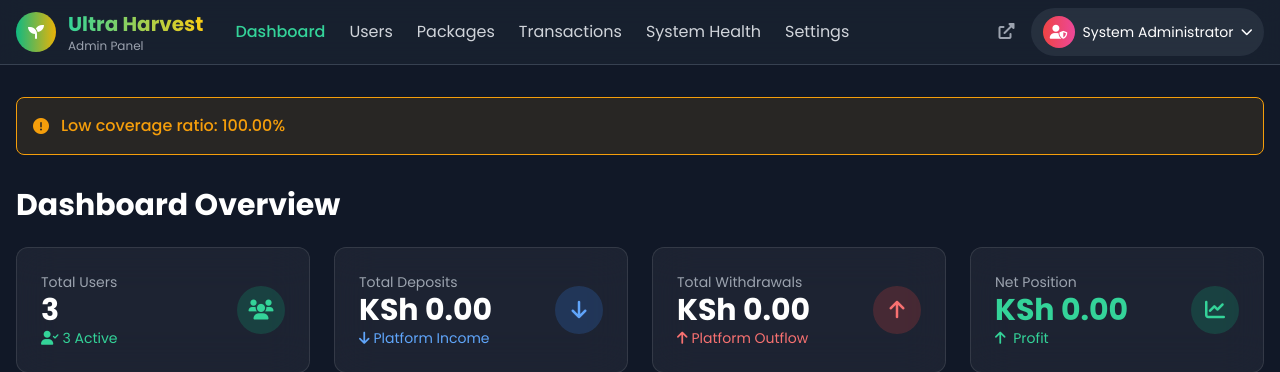
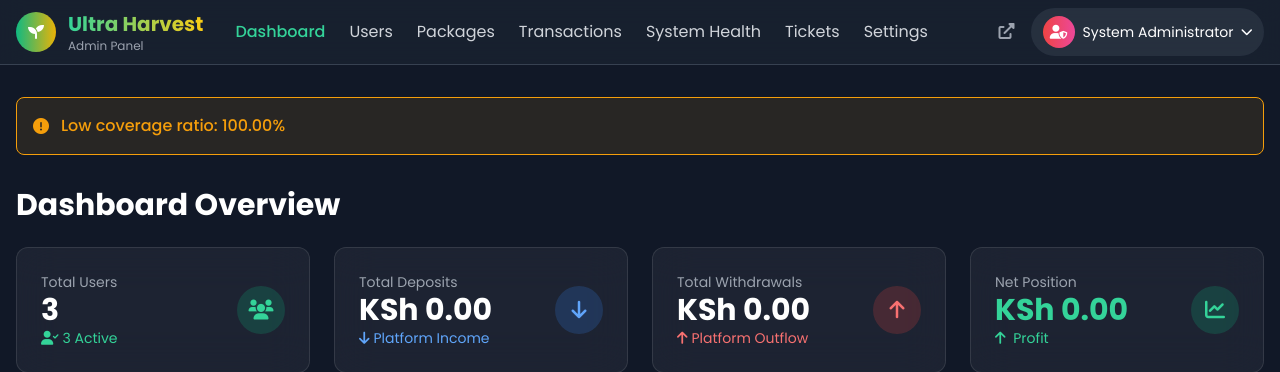
Before and after one commit to dennismwa/Ultra-Harvest, a PHP site: page /admin/ in a window 1280 px wide. Shown: the top 372 px of the page. Run offline with PHP 8.4, Linux system fonts and the light colour scheme; a user stored in the database is signed in; data comes from the database, SQL or seed files in the repository; some libraries are stand-ins or nearby versions.

Commit message:
Update index.php

```diff
--- a/admin/index.php
+++ b/admin/index.php
@@ -110,6 +110,7 @@ logSystemHealth();
                         <a href="/admin/packages.php" class="text-gray-300 hover:text-emerald-400 transition">Packages</a>
                         <a href="/admin/transactions.php" class="text-gray-300 hover:text-emerald-400 transition">Transactions</a>
                         <a href="/admin/system-health.php" class="text-gray-300 hover:text-emerald-400 transition">System Health</a>
+                        <a href="/admin/tickets.php" class="text-gray-300 hover:text-emerald-400 transition">Tickets</a>
                         <a href="/admin/settings.php" class="text-gray-300 hover:text-emerald-400 transition">Settings</a>
                     </nav>
                 </div>
@@ -547,4 +548,5 @@ logSystemHealth();
         setInterval(updateClock, 1000);
     </script>
 </body>
+
 </html>
```
